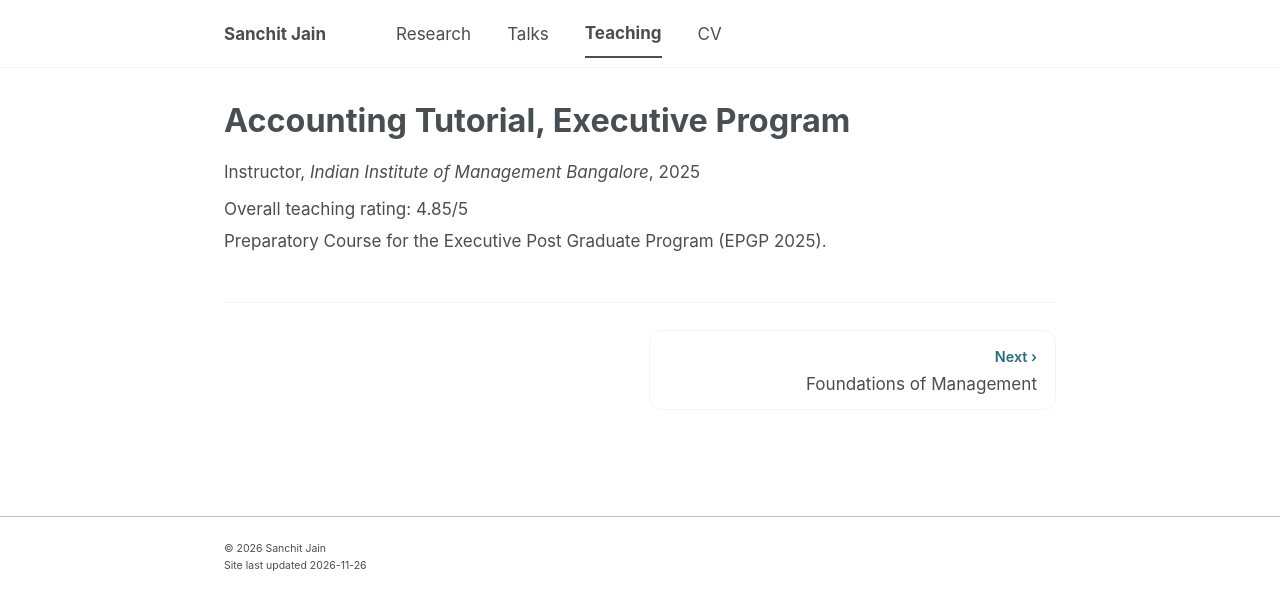
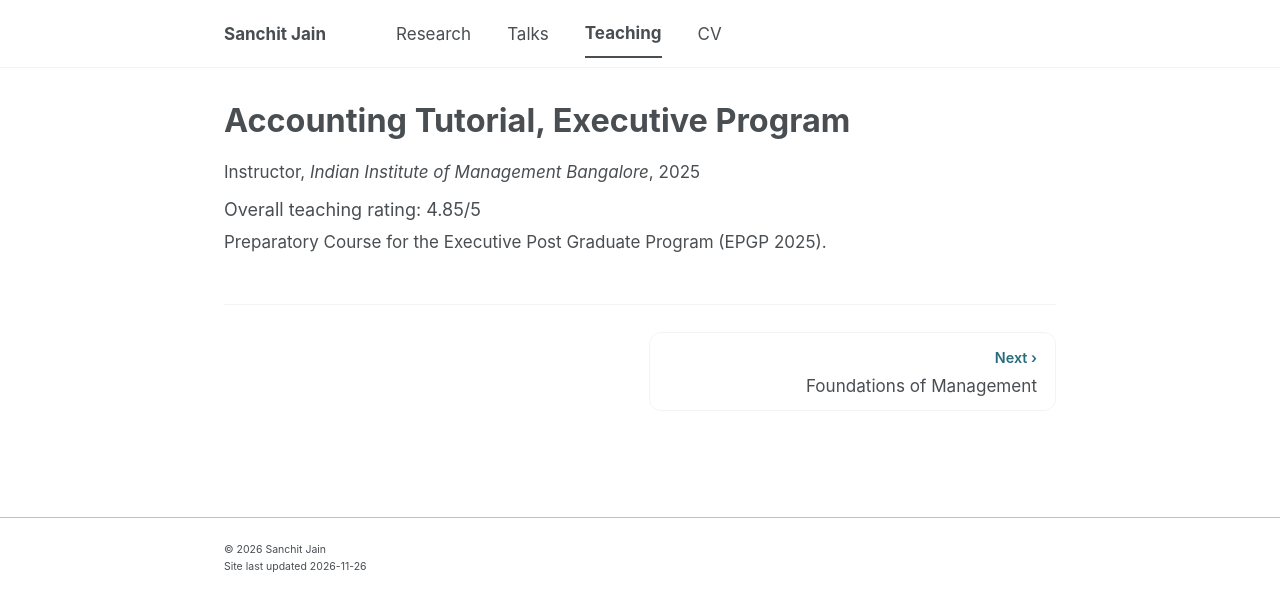
Before and after one commit to casanchitjain/casanchitjain.github.io, a Jekyll site: the page built from _teaching/2025-02-01-epgp-financial-reporting.md, in a window 1280 px wide. Shown: the top 611 px of the page. Built offline with Jekyll 4.4.1, drawn with Linux system fonts in a browser that asks for light colours; a script bundle is joined from its source files by our own code; library files that are not in the unit come from our copies.

Commit message:
Match the course rating text size to the surrounding text

```diff
--- a/_sass/layout/_clean.scss
+++ b/_sass/layout/_clean.scss
@@ -536,3 +536,7 @@ a.cv-entry__title {
     text-decoration: none;
   }
 }
+
+.course-rating {
+  font-size: 1rem;
+}
```
